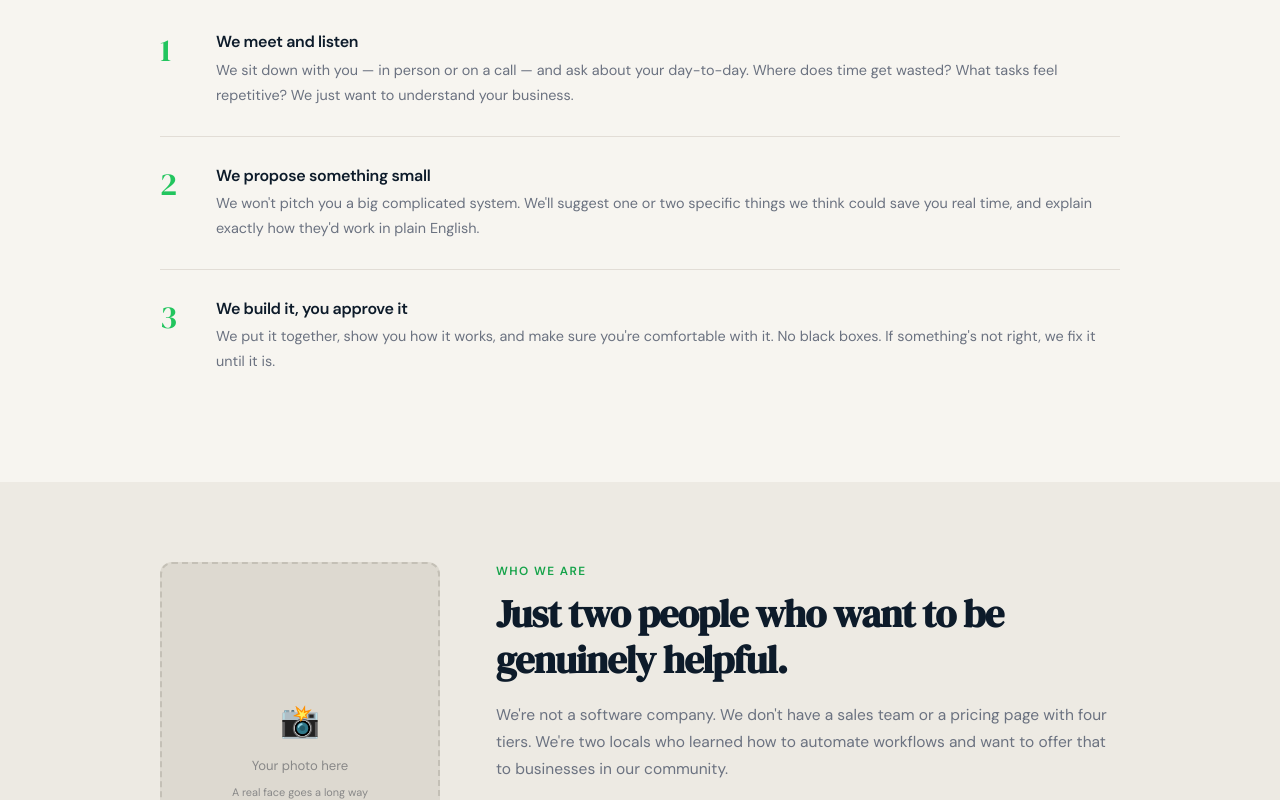
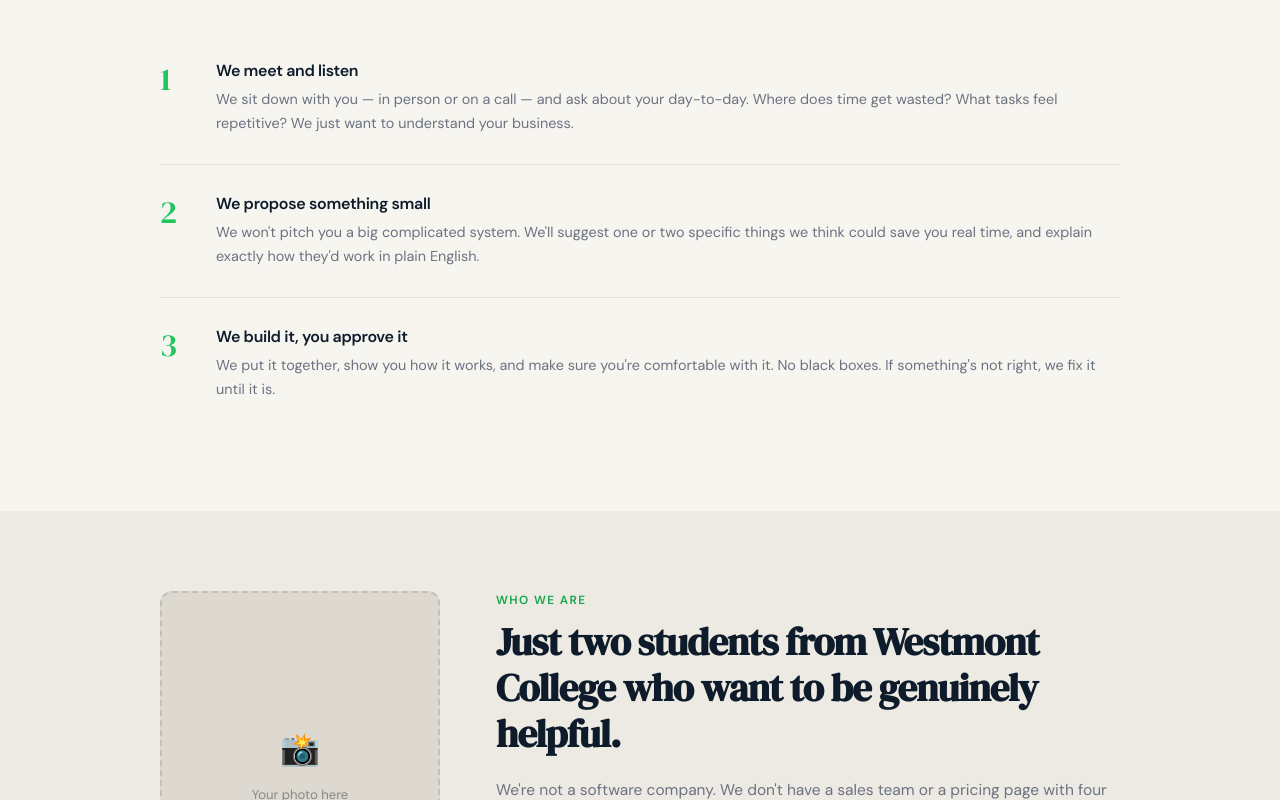
Before and after one commit to IsaaMaster/WireWorksHomePage, a website: page public/index.html in a window 1280 px wide. Shown: the part 2000-2800 px from the top of the page. Drawn offline with Linux system fonts and the light colour scheme.

Commit message:
Update hero and about sections to specify college background and community focus

```diff
--- a/public/index.html
+++ b/public/index.html
@@ -21,7 +21,7 @@
     <div class="hero-inner">
       <p class="hero-tag">Two locals. Zero fluff.</p>
       <h1>We help small businesses<br><em>stop wasting time</em> on repetitive work.</h1>
-      <p class="hero-sub">We're two people from the area who build simple automations for local business owners — lawyers, realtors, contractors, shop owners. If your team is stuck doing the same manual tasks every day, we'd love to talk.</p>
+      <p class="hero-sub">We're two college students from the Santa Barbara area who build simple automations for local business owners — lawyers, realtors, contractors, shop owners. If your team is stuck doing the same manual tasks every day, we'd love to talk.</p>
       <a href="#contact" class="btn">Let's Talk — It's Free →</a>
     </div>
   </section>
@@ -106,8 +106,8 @@
       </div>
       <div>
         <div class="label">Who We Are</div>
-        <h2>Just two people who want to be genuinely helpful.</h2>
-        <p class="body-text">We're not a software company. We don't have a sales team or a pricing page with four tiers. We're two locals who learned how to automate workflows and want to offer that to businesses in our community.</p>
+        <h2>Just two students from Westmont College who want to be genuinely helpful.</h2>
+        <p class="body-text">We're not a software company. We don't have a sales team or a pricing page with four tiers. We're two students from Westmont College who have a passion for buillding useful solution, a hunger to learn, and want to offer help to businesses small in our community.</p>
         <p class="body-text">Right now, we're building our portfolio. That means our first few clients get our best work for free or very low cost — because we want to earn your trust and get some good case studies under our belt. We're upfront about that.</p>
         <p class="body-text">If you're a fit, we'll tell you. If we can't actually help you, we'll tell you that too.</p>
       </div>
```
